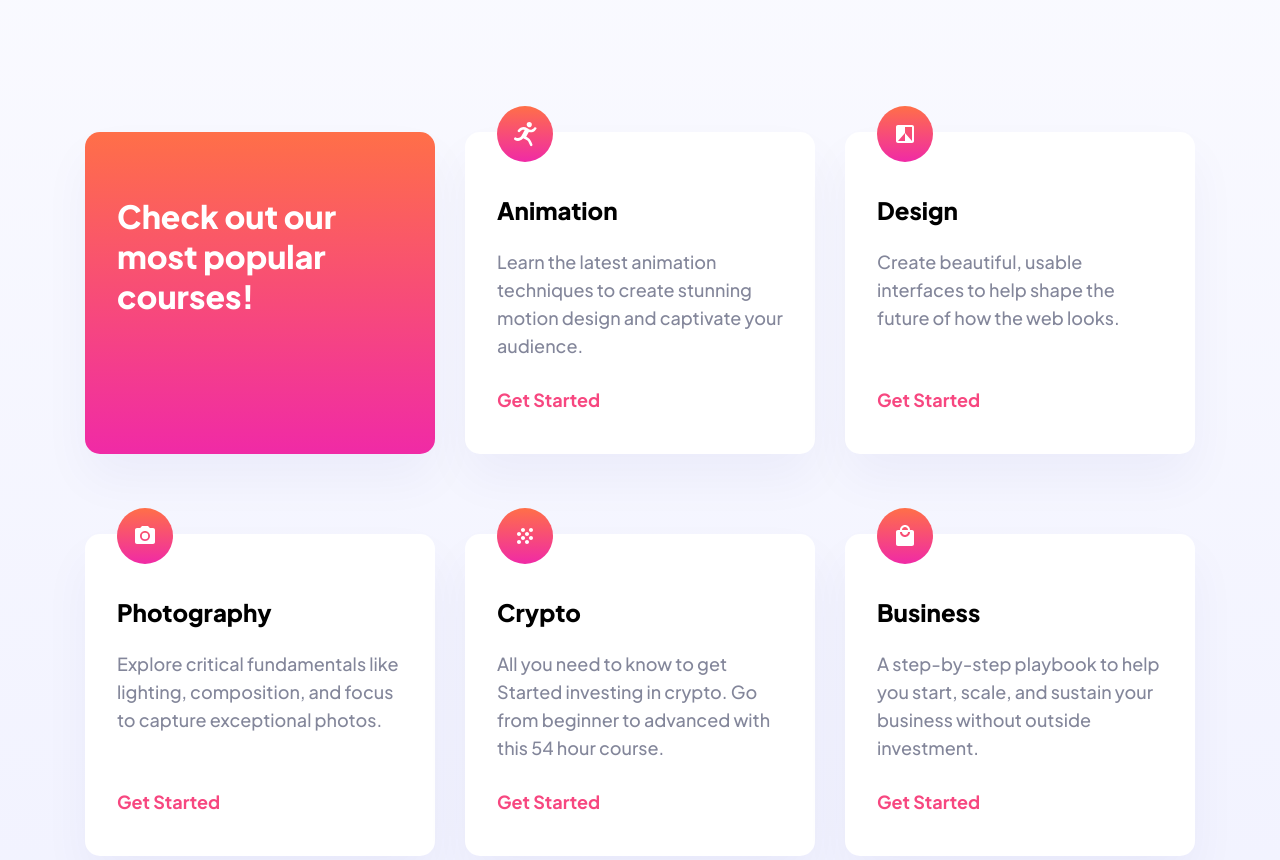
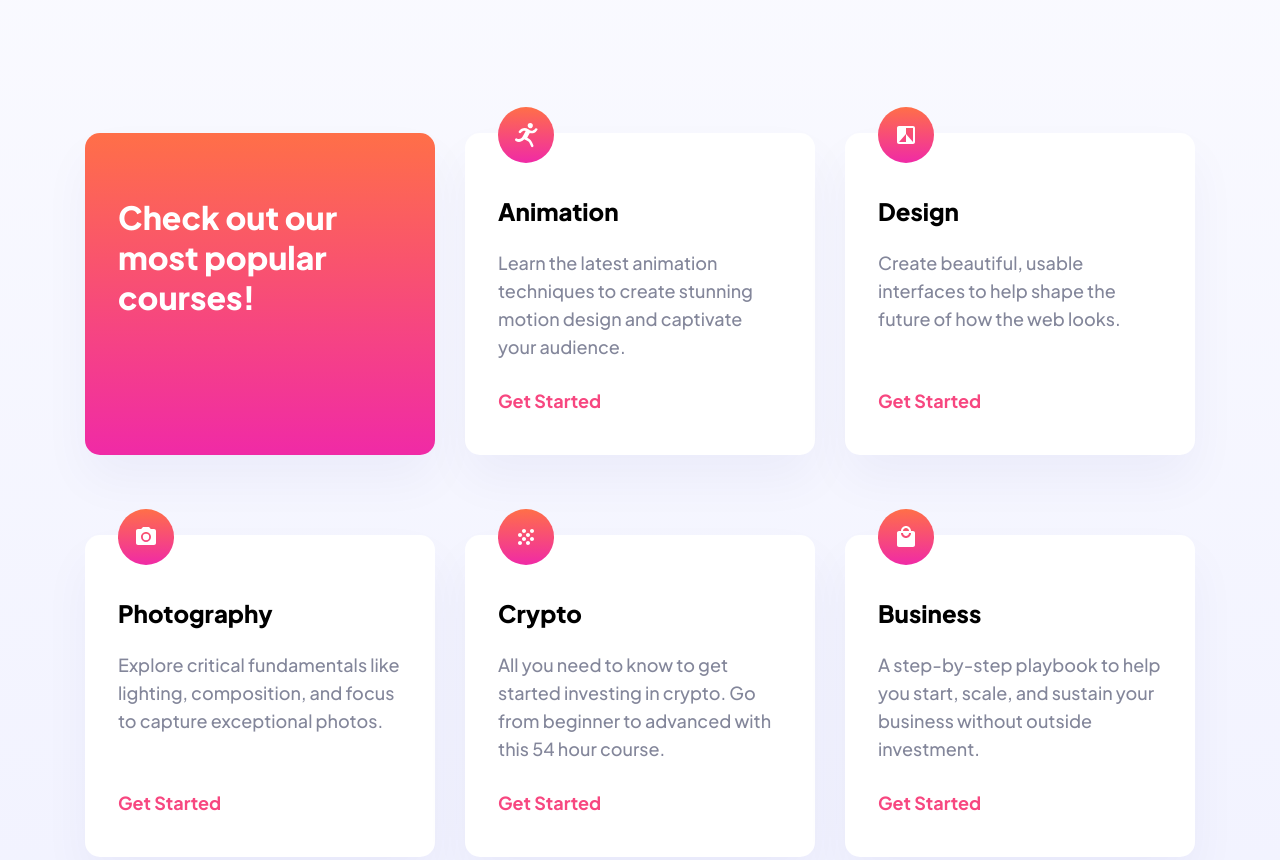
Before and after one commit to iuliancarnaru/FM-skilled-e-learning-landing-page, a website: page index.html in a window 1280 px wide. Shown: the part 732-1592 px from the top of the page. Drawn offline with Linux system fonts and the light colour scheme.

Commit message:
update sizes

```diff
--- a/index.html
+++ b/index.html
@@ -125,7 +125,7 @@
           <img class="card__img" src="assets/icon-crypto.svg" alt="Crypto" />
           <h3 class="card__heading heading-s">Crypto</h3>
           <p class="card__text body-m">
-            All you need to know to get Started investing in crypto. Go from
+            All you need to know to get started investing in crypto. Go from
             beginner to advanced with this 54 hour course.
           </p>
           <a href="#" class="card__cta body-m-bold">Get Started</a>
--- a/sass/_cards.scss
+++ b/sass/_cards.scss
@@ -1,7 +1,7 @@
 .cards {
   grid-column: 2 / 4;
   grid-row: 3 / 4;
-  padding-top: 2.4rem;
+  padding-top: 2.5rem;
 
   display: grid;
   grid-template-columns: repeat(auto-fit, minmax(350px, 1fr));
@@ -16,7 +16,7 @@
     background-color: $color-white-solid;
     margin-bottom: 8rem;
     box-shadow: $shadow-box;
-    padding: 6.4rem 3.2rem 4rem 3.2rem;
+    padding: 6.4rem 3.3rem 4rem 3.3rem;
 
     display: flex;
     flex-direction: column;
```
Also changed, not shown: css/style.css.
